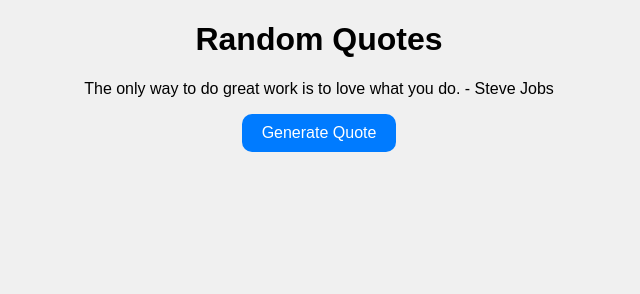
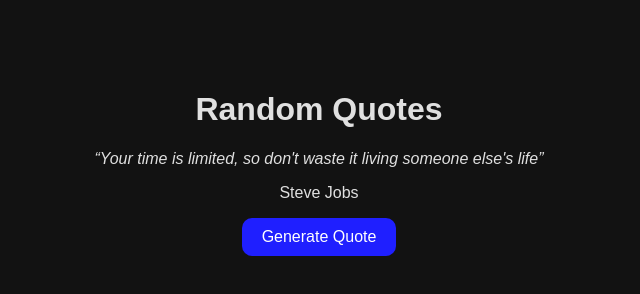
Before and after one commit to sisimkazt/random-test, a plain HTML site: page random-quotes/index.html in a window 1280 px wide. Both pictures are taken after a click on the button "Generate Quote". Shown: the whole page, without its empty margins (321-961 px from the left). Drawn offline with Linux system fonts and the light colour scheme.

Commit message:
splitted quote and autor separtely and modified quotes array of strings to array of object

```diff
--- a/random-quotes/index.html
+++ b/random-quotes/index.html
@@ -9,8 +9,9 @@
   <body>
     <div class="container">
       <h1>Random Quotes</h1>
-      <p id="quote">Click the button to get a random quote</p>
-      <button id="generate-btn">Generate Quote</button>
+      <p id="quote" class="quote">Click the button to get a random quote</p>
+      <p id="quote-author">(aurhor)</p>
+      <button id="generate-btn" class="btn">Generate Quote</button>
     </div>
     <script src="script.js"></script>
   </body>
--- a/random-quotes/script.js
+++ b/random-quotes/script.js
@@ -1,16 +1,78 @@
 const quotes = [
-  "The only way to do great work is to love what you do. - Steve Jobs",
-  "Innovation distinquishes between a leader and a follower. - Steve Jobs",
-  "Your time is limited, so don't waste it living someone else's life. - Steve Jobs",
+  {
+    quote: "The only way to do great work is to love what you do",
+    author: "Steve Jobs",
+  },
+  {
+    quote: "Innovation distinguishes between a leader and a follower",
+    author: "Steve Jobs",
+  },
+  {
+    quote: "Your time is limited, so don't waste it living someone else's life",
+    author: "Steve Jobs",
+  },
+  {
+    quote: "Be yourself; everyone else is already taken",
+    author: "Oscar Wilde",
+  },
+  {
+    quote: "In the middle of difficulty lies opportunity",
+    author: "Albert Einstein",
+  },
+  {
+    quote:
+      "Success is not final, failure is not fatal: It is the courage to continue that counts",
+    author: "Winston Churchill",
+  },
+  {
+    quote: "I have not failed. I've just found 10,000 ways that won't work",
+    author: "Thomas Edison",
+  },
+  {
+    quote: "Life is what happens when you're busy making other plans",
+    author: "John Lennon",
+  },
+  {
+    quote: "Do what you can, with what you have, where you are",
+    author: "Theodore Roosevelt",
+  },
+  {
+    quote:
+      "The future belongs to those who believe in the beauty of their dreams",
+    author: "Eleanor Roosevelt",
+  },
+  {
+    quote: "The best way to predict the future is to invent it",
+    author: "Alan Kay",
+  },
+  {
+    quote: "It always seems impossible until it's done",
+    author: "Nelson Mandela",
+  },
+  {
+    quote: "Don't count the days, make the days count",
+    author: "Muhammad Ali",
+  },
+  {
+    quote: "If you want to lift yourself up, lift up someone else",
+    author: "Booker T. Washington",
+  },
+  {
+    quote: "Imagination is more important than knowledge",
+    author: "Albert Einstein",
+  },
 ];
 
 const quoteElement = document.getElementById("quote");
+const quoteAuthorElement = document.getElementById("quote-author");
 const generateBtn = document.getElementById("generate-btn");
 
 function generateRandomQuote() {
   const randomIndex = Math.floor(Math.random() * quotes.length);
   const randomQuote = quotes[randomIndex];
-  quoteElement.textContent = randomQuote;
+  const { quote, author } = randomQuote;
+  quoteElement.textContent = quote;
+  quoteAuthorElement.textContent = author;
 }
 
 generateBtn.addEventListener("click", generateRandomQuote);
--- a/random-quotes/styles.css
+++ b/random-quotes/styles.css
@@ -1,24 +1,40 @@
 body {
   font-family: Arial, Helvetica, sans-serif;
-  background-color: #f0f0f0;
+  background-color: #121212; /* тёмный фон */
+  color: #e0e0e0; /* светлый текст */
+  margin: 0;
+  padding: 0;
 }
 
 .container {
   max-width: 100%;
-  margin: 50 px auto;
+  margin: 50px auto; /* исправлено */
   text-align: center;
+  padding: 20px;
 }
 
-button {
+.btn {
   padding: 10px 20px;
   font-size: 16px;
-  background-color: #007bff;
-  color: #fff;
+  background-color: #1f1fff; /* яркая кнопка */
+  color: #ffffff;
   border: none;
   cursor: pointer;
   border-radius: 10px;
+  transition: background-color 0.3s;
 }
 
-button:hover {
+.btn:hover {
   background-color: #3c39fd;
 }
+
+.quote {
+  font-style: italic;
+}
+
+.quote::before {
+  content: "“";
+}
+.quote::after {
+  content: "”";
+}
```
